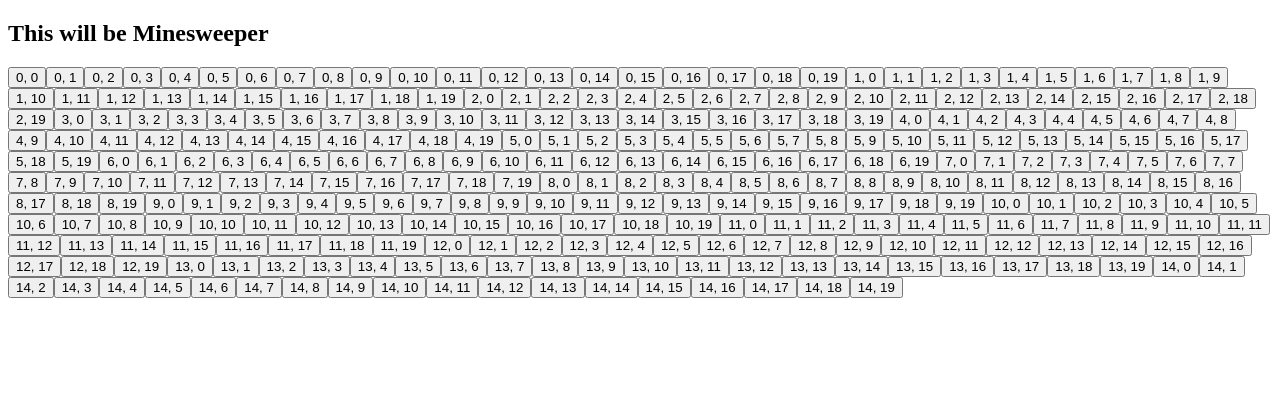
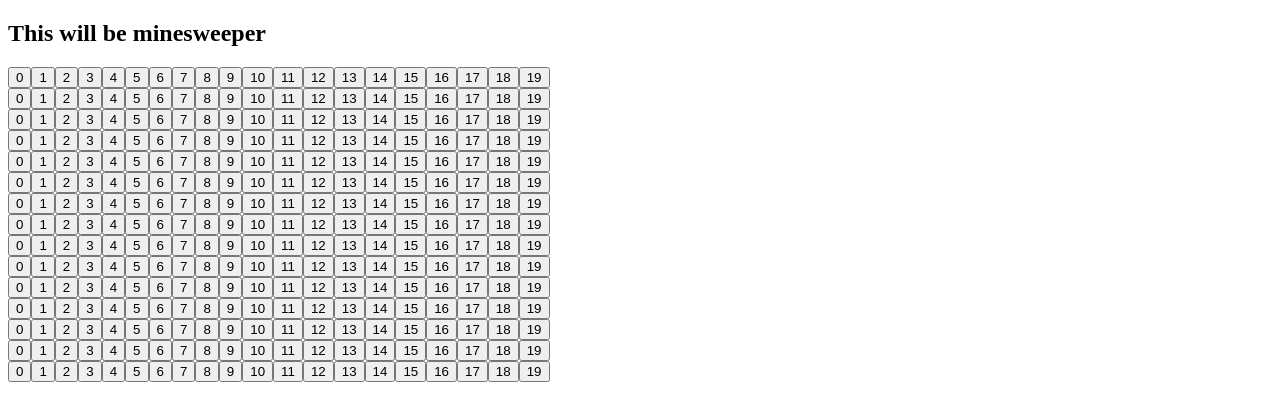
Before and after one commit to LexJson/react-practice, a React (Create React App) app in the folder minesweeper/: page / in a window 1280 px wide. Shown: the top 420 px of the page. Built offline with nearby package versions, Linux system fonts and the light colour scheme; the HTML template or start-up script is replaced by a standard one.

Commit message:
Board displays Squares with data dependent on props sent from the Game component. Grid of Squares is fixed and with proper rows and columns.

```diff
--- a/minesweeper/src/App.tsx
+++ b/minesweeper/src/App.tsx
@@ -1,60 +1,80 @@
-// import "./styles.css";
 import { useState } from "react";
+// import { ReactPropTypes } from "react";
 
 /**
  * Component that displays a single square button.
  *
  * TODO: On click...
  */
-// Instead of function: const MyComponent = () => { <> ... </> }
-function Square({ row, column }) {
-  /** Square is initially not dug.
-   * Once dug is true, square displayes either a mine or adjacent mine number. */
-  // const [dug, setDug] = useState(false);
+function Square({ value }) {
+  //TODO: Different render depending on if square is dug or not.
 
   // TODO: onClick={onSquareClick}
-  console.log(row, column);
-  return <button className="square">{row + ", " + column}</button>;
+  return <button className="square">{value}</button>;
 }
 
 /**
  * Component that displays a grid of Square components.
- * Amount of rows and columns in the grid is passed from Game.
+ *
  * TODO: Handles...
  */
-function Board({ rows, columns }) {
+function Board({ minefield, history, rows, columns }) {
   function handleClick() {
     //TODO
   }
 
-  const boardCoordinateList = [];
-  // Fill index array
-  for (let i = 0; i < rows; i++) {
-    for (let j = 0; j < columns; j++) {
-      // Add square (i,j) to list
-      boardCoordinateList.push([i, j]);
-    }
-  }
-  // Map the indexes to squares for the board
-  // return ( {getMessages.map(message => ( <Message thisMessage={message}> </Message> ))} );
-  // <li key={coord}> cannot assign array as key // key={boardCoordinateList.indexOf(coord)}
-  const squareList = boardCoordinateList.map((coord) => {
-    // console.log(rowCoord, columnCoord);
-    return <Square row={coord[0]} column={coord[1]} />;
+  // Render the board from the given minefield array
+  const squareList = minefield.map((row, rowIndex) => {
+    const rowList = row.map((square, columnIndex) => {
+      // Render individual squares in a row
+      //TODO: Different render depending on if square is dug or not.
+      return <Square key={columnIndex} value={columnIndex} />;
+    });
+    // Render rows of squares
+    return (
+      <div className="board-row" key={rowIndex}>
+        {rowList}
+      </div>
+    );
   });
 
-  return <div className="board-row"> {squareList} </div>;
+  return <>{squareList}</>;
 }
 
 export default function Game() {
   // TODO: rows and columns comes from difficulty selected.
   const boardRows = 15;
   const boardColumns = 20;
+  /** Array(size of rows) of arrays(each the size of columns)
+   *  -1: mine
+   * >=0: number of adjacent mines
+   */
+  const [minefield, setMinefield] = useState(
+    Array(boardRows).fill(Array(boardColumns).fill(0))
+  );
+  //TODO: generate Minefield
+  // ...
+
+  /** Array(size of rows) of arrays(each the size of columns)
+   * Records where the player has...
+   * 0: right clicked to 'dig'
+   * 1: left clicked to 'place a flag'
+   */
+  const [history, setHistory] = useState(
+    Array(boardRows).fill(Array(boardColumns).fill(null))
+  );
 
   return (
     <div className="App">
-      <h2>This will be Minesweeper</h2>
-      <Board rows={boardRows} columns={boardColumns} />
+      <h2>This will be minesweeper</h2>
+      <div className="game">
+        <Board
+          minefield={minefield}
+          history={history}
+          rows={boardRows}
+          columns={boardColumns}
+        />
+      </div>
     </div>
   );
 }
--- a/minesweeper/src/styles.css
+++ b/minesweeper/src/styles.css
@@ -1,3 +1,7 @@
+* {
+  box-sizing: border-box;
+}
+
 .App {
   font-family: sans-serif;
   text-align: center;
@@ -19,8 +23,16 @@
   width: 34px;
 }
 
+.board-row {
+  min-width: 680px;
+}
+
 .board-row:after {
   clear: both;
   content: "";
   display: table;
 }
+
+.game {
+  margin: 10px;
+}
```
